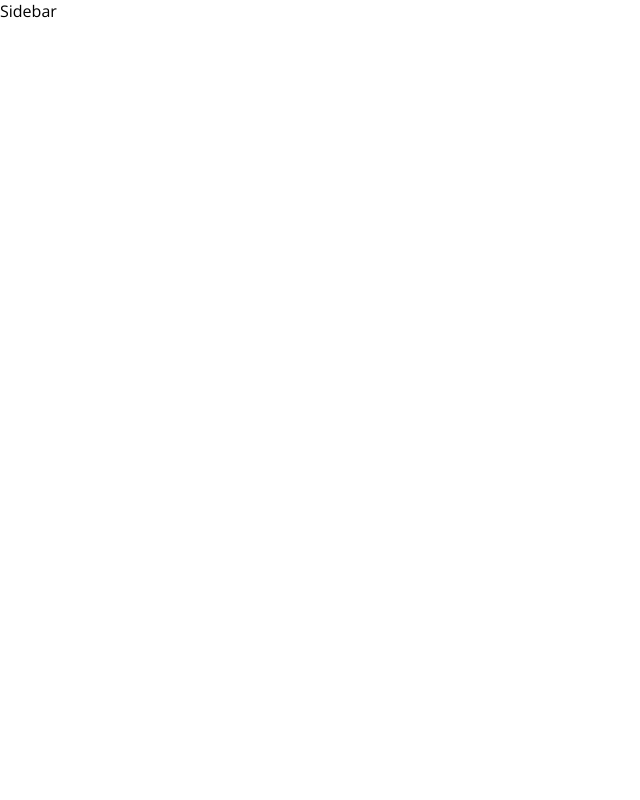
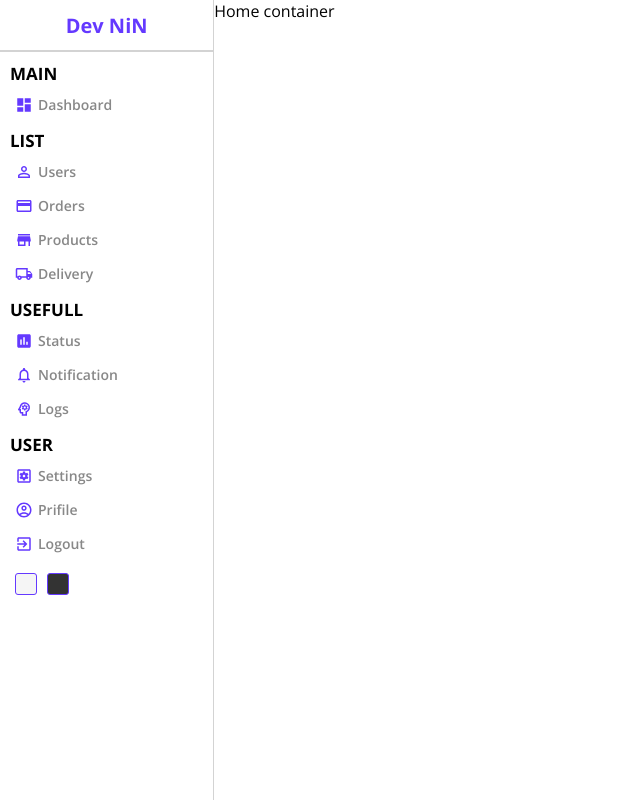
Before and after one commit to devnahidislam/dashboard, a React (Create React App) app: page / in a window 1280 px wide. Shown: the whole page, without its empty margins (0-640 px from the left). Built offline with nearby package versions, Linux system fonts and the light colour scheme.

Commit message:
Sidebar design complete.

```diff
--- a/package.json
+++ b/package.json
@@ -3,6 +3,10 @@
   "version": "0.1.0",
   "private": true,
   "dependencies": {
+    "@emotion/react": "^11.10.0",
+    "@emotion/styled": "^11.10.0",
+    "@mui/icons-material": "^5.8.4",
+    "@mui/material": "^5.10.1",
     "react": "^18.2.0",
     "react-dom": "^18.2.0",
     "react-router-dom": "^6.3.0",
--- a/src/components/sidebar/Sidebar.jsx
+++ b/src/components/sidebar/Sidebar.jsx
@@ -1,9 +1,88 @@
 import './sidebar.scss';
+import DashboardIcon from '@mui/icons-material/Dashboard';
+import PersonOutlineIcon from '@mui/icons-material/PersonOutline';
+import StoreIcon from '@mui/icons-material/Store';
+import AccountCircleOutlinedIcon from '@mui/icons-material/AccountCircleOutlined';
+import SettingsApplicationsOutlinedIcon from '@mui/icons-material/SettingsApplicationsOutlined';
+import ExitToAppOutlinedIcon from '@mui/icons-material/ExitToAppOutlined';
+import PsychologyOutlinedIcon from '@mui/icons-material/PsychologyOutlined';
+import NotificationsNoneOutlinedIcon from '@mui/icons-material/NotificationsNoneOutlined';
+import InsertChartIcon from '@mui/icons-material/InsertChart';
+import CreditCardOutlinedIcon from '@mui/icons-material/CreditCardOutlined';
+import LocalShippingOutlinedIcon from '@mui/icons-material/LocalShippingOutlined';
 
 const Sidebar = () => {
   return (
-    <div>Sidebar</div>
-  )
-}
+    <div className="sidebar">
+      <div className="top">
+        <span className="logo">Dev NiN</span>
+      </div>
 
-export default Sidebar
+      <hr />
+
+      <div className="center">
+        <ul>
+
+          <p className="title">MAIN</p>
+          <li>
+            <DashboardIcon className="icon" />
+            <span>Dashboard</span>
+          </li>
+
+          <p className="title">LIST</p>
+          <li>
+            <PersonOutlineIcon className="icon" />
+            <span>Users</span>
+          </li>
+          <li>
+            <CreditCardOutlinedIcon className="icon" />
+            <span>Orders</span>
+          </li>
+          <li>
+            <StoreIcon className="icon" />
+            <span>Products</span>
+          </li>
+          <li>
+            <LocalShippingOutlinedIcon className="icon" />
+            <span>Delivery</span>
+          </li>
+
+          <p className="title">USEFULL</p>
+          <li>
+            <InsertChartIcon className="icon" />
+            <span>Status</span>
+          </li>
+          <li>
+            <NotificationsNoneOutlinedIcon className="icon" />
+            <span>Notification</span>
+          </li>
+          <li>
+            <PsychologyOutlinedIcon className="icon" />
+            <span>Logs</span>
+          </li>
+
+          <p className="title">USER</p>
+          <li>
+            <SettingsApplicationsOutlinedIcon className="icon" />
+            <span>Settings</span>
+          </li>
+          <li>
+            <AccountCircleOutlinedIcon className="icon" />
+            <span>Prifile</span>
+          </li>
+          <li>
+            <ExitToAppOutlinedIcon className="icon" />
+            <span>Logout</span>
+          </li>
+        </ul>
+      </div>
+
+      <div className="bottom">
+        <div className="colorOption"></div>
+        <div className="colorOption"></div>
+      </div>
+    </div>
+  );
+};
+
+export default Sidebar;
--- a/src/components/sidebar/sidebar.scss
+++ b/src/components/sidebar/sidebar.scss
@@ -0,0 +1,86 @@
+.sidebar {
+  flex: 1;
+  border-right: 0.5px solid lightgray;
+  min-height: 100vh;
+  background: white;
+
+  .top {
+    height: 50px;
+    display: flex;
+    align-items: center;
+    justify-content: center;
+
+    .logo {
+      font-size: 20px;
+      font-weight: bold;
+      color: #6439ff;
+    }
+  }
+  hr {
+    height: 0;
+    border: 0.5px solid lightgray;
+  }
+  .center {
+    padding-left: 10px;
+
+    ul {
+      list-style: none;
+      margin: 0;
+      padding: 0;
+
+      .title {
+        font-size: 17px;
+        font-weight: bold;
+        margin: 10px 0 5px 0;
+      }
+
+      li {
+        display: flex;
+        align-items: center;
+        padding: 5px;
+        margin: 5px 0;
+        border-radius: 5px;
+        width: fit-content;
+        cursor: pointer;
+
+        &:hover {
+          background-color: #ece8ff;
+        }
+
+        span {
+          margin-left: 5px;
+          font-size: 14px;
+          font-weight: 600;
+          color: #888;
+          padding-right: 10px;
+        }
+
+        .icon {
+          font-size: 18px;
+          color: #6439ff;
+        }
+      }
+    }
+  }
+  .bottom {
+    display: flex;
+    margin: 10px;
+
+    .colorOption {
+      height: 20px;
+      width: 20px;
+      border-radius: 3px;
+      border: 1px solid #6439ff;
+      margin: 5px;
+
+      &:nth-child(1){
+        background-color: whitesmoke;
+        cursor: pointer;
+      }
+      &:nth-child(2){
+        background-color: #333;
+        cursor: pointer;
+      }
+    }
+  }
+}
--- a/src/pages/home/Home.jsx
+++ b/src/pages/home/Home.jsx
@@ -5,6 +5,9 @@ const Home = () => {
   return (
     <div className="home">
       <Sidebar />
+      <div className="homeContainer">
+        Home container
+      </div>
     </div>
   );
 };
--- a/src/pages/home/home.scss
+++ b/src/pages/home/home.scss
@@ -1,5 +1,7 @@
-.home{
-  h2{
-    background-color: aqua;
+.home {
+  display: flex;
+
+  .homeContainer {
+    flex: 5;
   }
 }
```
Also changed, not shown: 1 other file (tests, documents, lock files or other folders).
